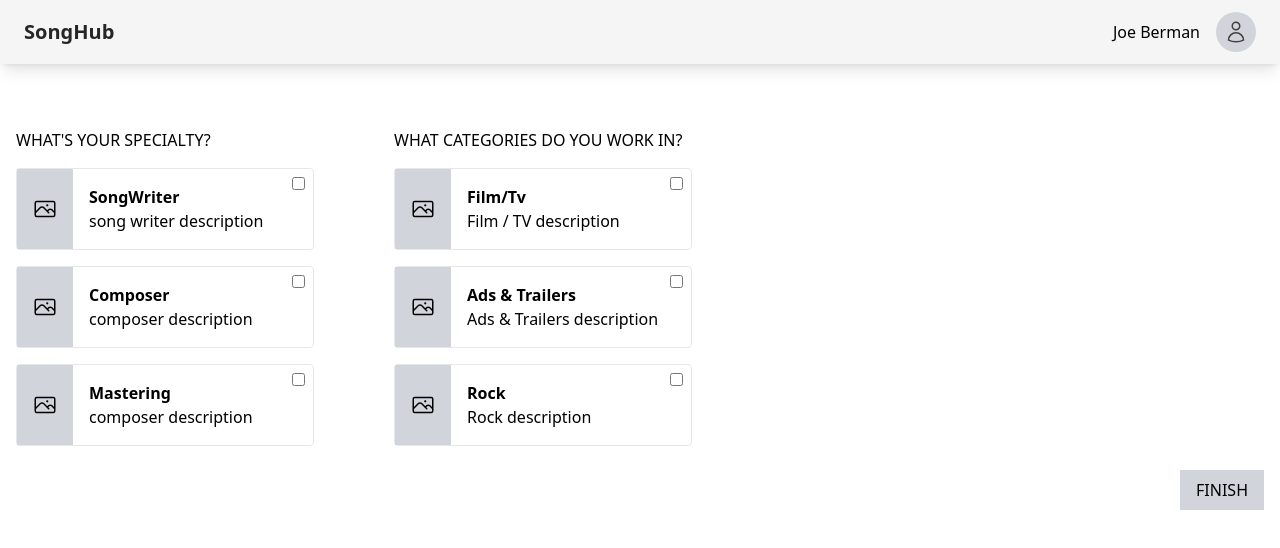
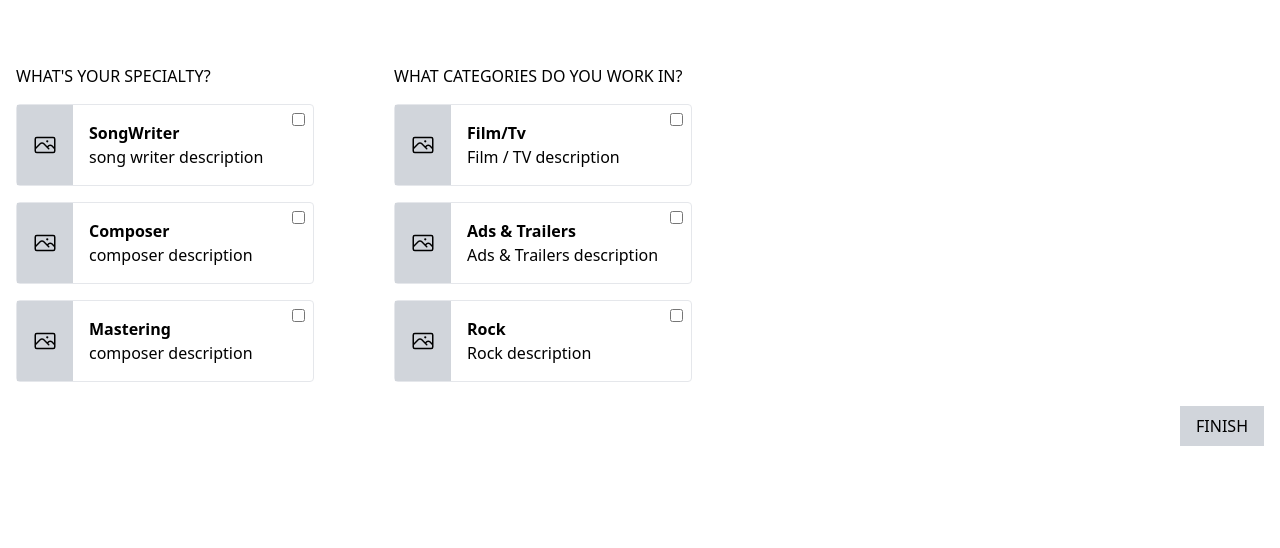
Before and after one commit to jymartineau/songhub-next, a Next.js app: page /wizard/specialty in a window 1280 px wide. Shown: the top 548 px of the page. Built offline with nearby package versions, Linux system fonts and the light colour scheme.

Commit message:
fix: Navbar removed SGH-17

```diff
--- a/components/Layout.tsx
+++ b/components/Layout.tsx
@@ -1,12 +1,10 @@
 import React from 'react'
-import Navbar from './Navbar'
 import UserWatcher from './UserWatcher'
 
 function Layout({children}:{children?:React.ReactNode}) {
   return (
     <div>
       <UserWatcher />
-      <Navbar />
       {children}
     </div>
   )
--- a/components/Navbar.tsx
+++ /dev/null
@@ -1,29 +0,0 @@
-import Link from 'next/link';
-import React from 'react';
-
-const Navbar = () => {
-  return (
-    <nav className='relative flex w-full flex-wrap items-center justify-between bg-neutral-100 py-3 text-neutral-500 shadow-lg hover:text-neutral-700 focus:text-neutral-700 dark:bg-neutral-600'>
-      <div className='container mx-auto flex w-full flex-wrap items-center justify-between px-6'>
-        <div>
-          <Link
-            className='text-xl font-semibold text-neutral-800 dark:text-neutral-200'
-            href='/'
-          >
-            SongHub
-          </Link>
-        </div>
-        <div className="flex items-center space-x-4">
-          <div className="text-black">Joe Berman</div>
-          <button className="flex p-2 rounded-full bg-gray-300">
-            <svg xmlns="http://www.w3.org/2000/svg" fill="none" viewBox="0 0 24 24" strokeWidth={1.5} stroke="currentColor" className="w-6 h-6">
-              <path strokeLinecap="round" strokeLinejoin="round" d="M15.75 6a3.75 3.75 0 11-7.5 0 3.75 3.75 0 017.5 0zM4.501 20.118a7.5 7.5 0 0114.998 0A17.933 17.933 0 0112 21.75c-2.676 0-5.216-.584-7.499-1.632z" />
-            </svg>
-          </button>
-        </div>
-      </div>
-    </nav>
-  );
-};
-
-export default Navbar;
```
